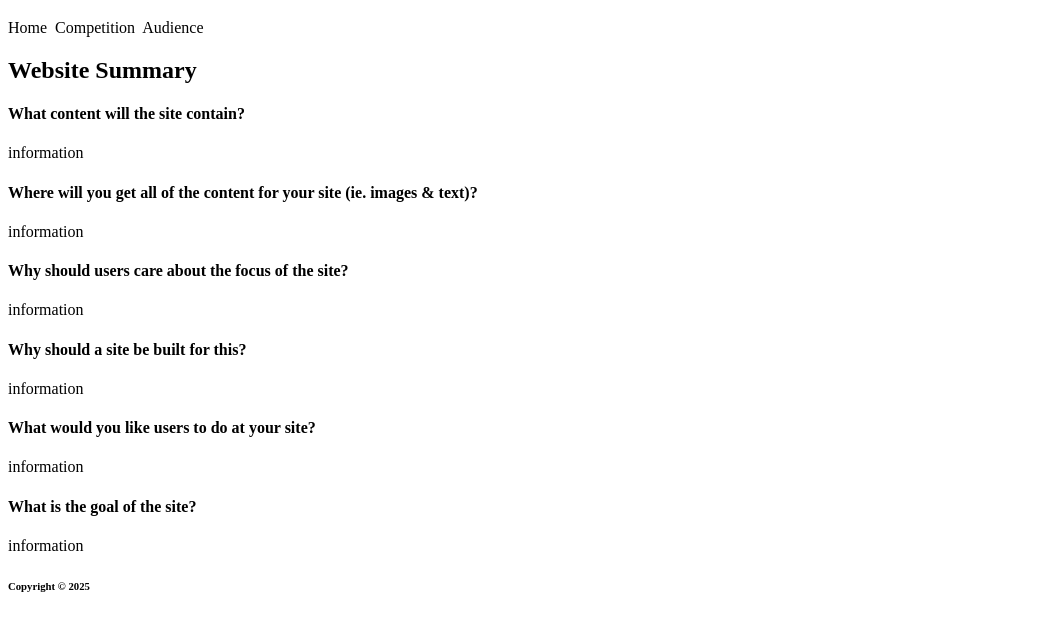
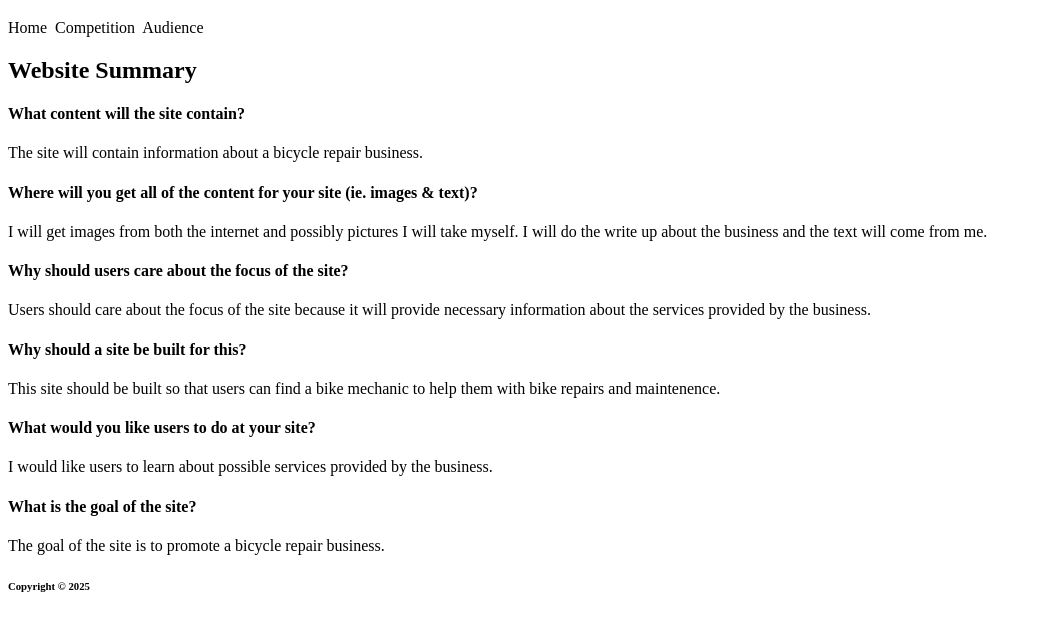
Before and after one commit to knowltonjef/se1400, a plain HTML site: page milestone1/index.html in a window 1280 px wide. Shown: the part 61-692 px from the top of the page, without its empty margins (0-1042 px from the left). Drawn offline with Linux system fonts and the light colour scheme.

Commit message:
Updated questions and answers

```diff
--- a/milestone1/index.html
+++ b/milestone1/index.html
@@ -8,17 +8,21 @@
 <main>
     <h2>Website Summary</h2>
     <h4>What content will the site contain?</h4>
-    <p> information</p>
+    <p> The site will contain information about a bicycle repair business.</p>
     <h4>Where will you get all of the content for your site (ie. images & text)?</h4>
-    <p> information</p>
+    <p> I will get images from both the internet and possibly pictures I will take myself.
+        I will do the write up about the business and the text will come from me.
+    </p>
     <h4>Why should users care about the focus of the site?</h4>
-    <p> information</p>
+    <p> Users should care about the focus of the site because it will provide necessary information about the services
+        provided by the business.</p>
     <h4>Why should a site be built for this?</h4>
-    <p> information</p>
+    <p> This site should be built so that users can find a bike mechanic to help them with bike repairs and maintenence.
+    </p>
     <h4>What would you like users to do at your site?</h4>
-    <p> information</p>
+    <p> I would like users to learn about possible services provided by the business.</p>
     <h4>What is the goal of the site?</h4>
-    <p> information</p>
+    <p> The goal of the site is to promote a bicycle repair business.</p>
 </main>
 
 <footer>
```
